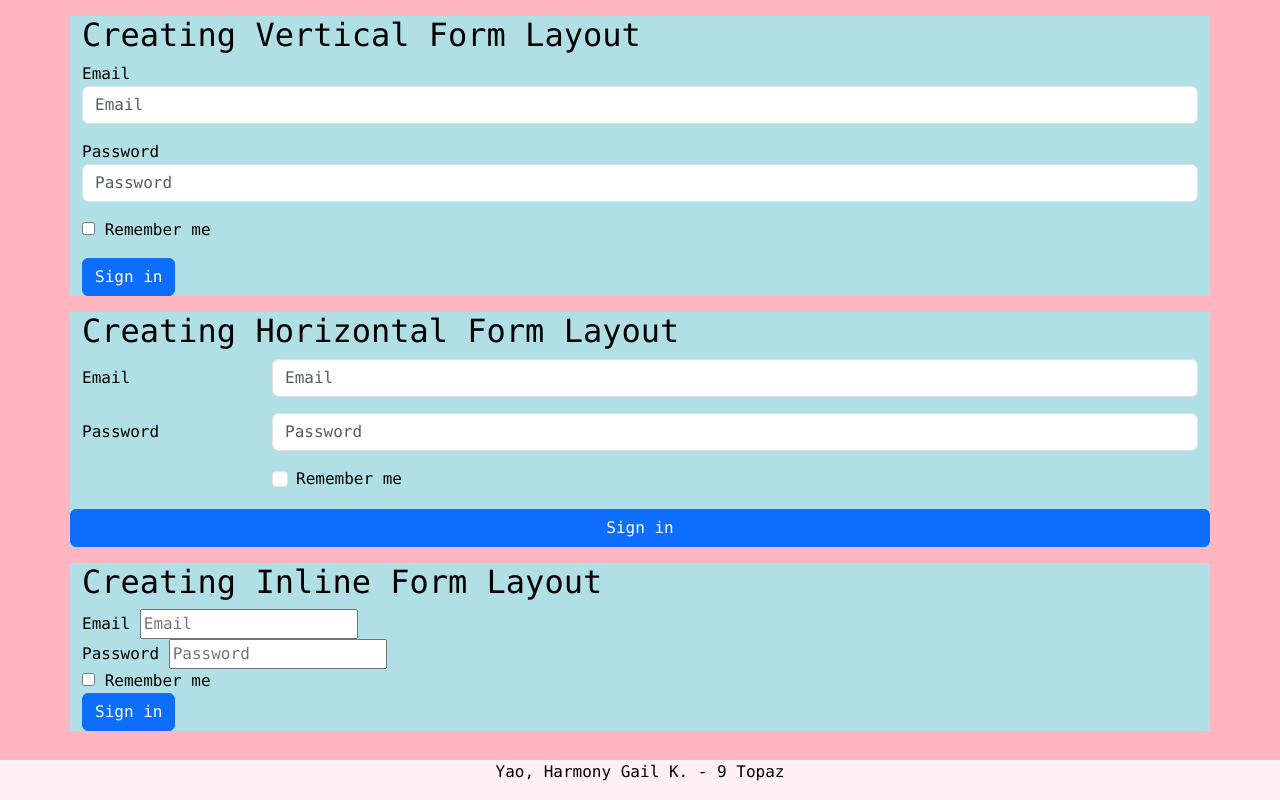
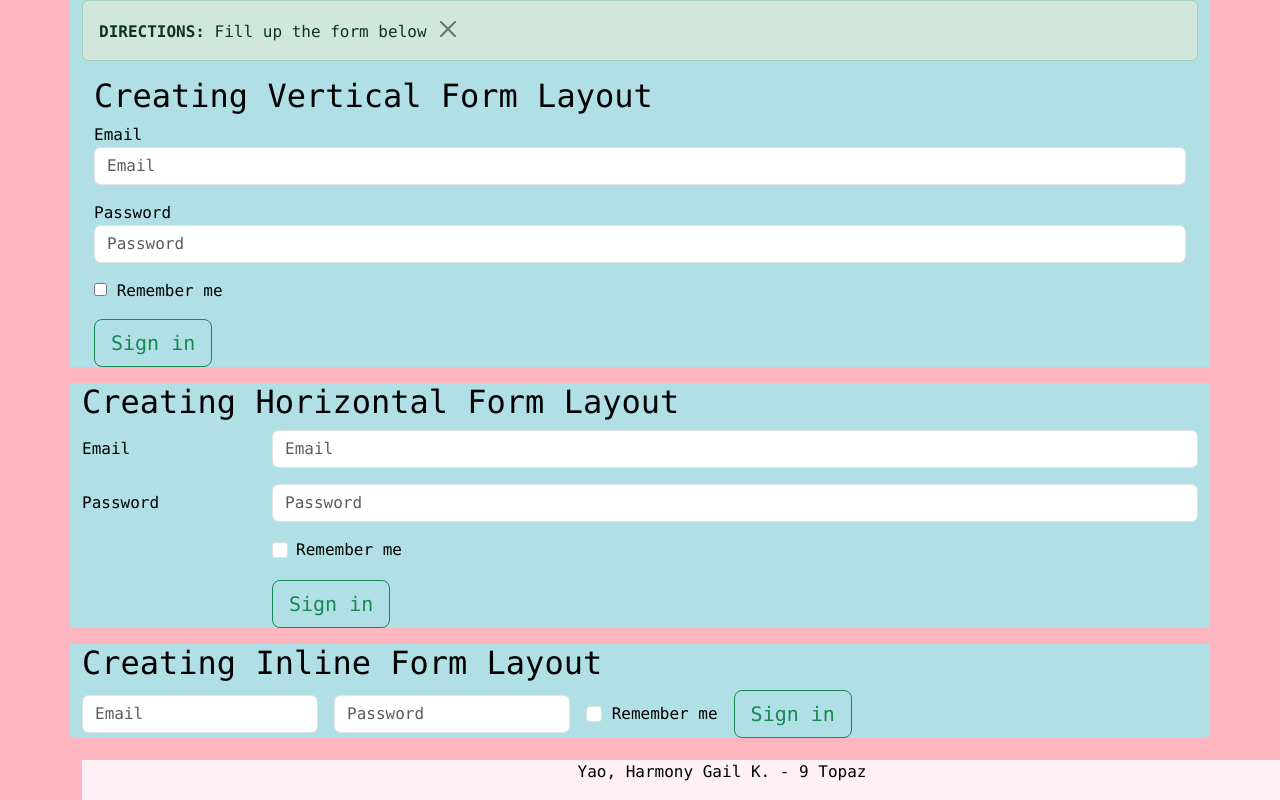
Before and after one commit to HYao9T/Q2-EXC4-HYao9T, a plain HTML site: page index.html in a window 1280 px wide. Shown: the top 800 px of the page. Drawn offline with nearby package versions, Linux system fonts and the light colour scheme.

Commit message:
Update index.html

```diff
--- a/index.html
+++ b/index.html
@@ -21,6 +21,17 @@
 
 <!-- VERTICAL FORM -->
 
+	<div class="vertical container">
+
+		<!-- Alert -->
+
+	<div class="alert alert-success alert-dismissable fade show">
+		<strong>DIRECTIONS:</strong>
+		Fill up the form below
+		<button type="button" class="btn-close" data-bs-dismiss="alert"></button>
+	</div>
+
+	<!-- Vertical form layout -->
 	<div class="container mt-3">
 
 		<h2>Creating Vertical Form Layout</h2>
@@ -41,10 +52,10 @@
 		         <label for="checkRemember">Remember me</label>
 		    </div>
 
-	    <button type="submit" class="btn btn-primary">Sign in</button>
+		    <button type="submit" class="btn btn-outline-success btn-lg">Sign in</button>
 		</form>
 	</div>
-
+</div>
 
 <!-- HORIZONTAL FORM -->
 
@@ -52,7 +63,8 @@
 	<h2>Creating Horizontal Form Layout</h2>
 
 	<form>
-	    <div class="row email mb-3"> <!--div for email-->
+		<!--div for email-->
+	    <div class="row email mb-3">
 	        <label for="inputEmail" class="col-sm-2 col-form-label">Email</label>
 
 	        <div class="col-sm-10">
@@ -60,14 +72,16 @@
 		     </div>
 	    </div>
 
-	    <div class="row remember password mb-3"> <!--div for password-->
+	    <!--div for password-->
+	    <div class="row remember password mb-3">
 	        <label for="inputPassword" class="col-sm-2 col-form-label">Password</label>
 	        <div class="col-sm-10">
 		        <input type="password" class="form-control" id="inputPassword" placeholder="Password">
 		     </div>
 	    </div>
 
-	    <div class="row remember mb-3"> <!--div for checkbox-->
+	    <!--div for checkbox-->
+	    <div class="row remember mb-3">
 	        <div class="offset-sm-2">
 	        	<div class="form-check col-sm-10">
 		            <input class="form-check-input" type="checkbox" id="checkRemember">
@@ -76,10 +90,12 @@
 	        </div>
 	    </div>
 
-	  <div class="row"> <!--div for button-->
-	    <button type="submit" class="btn btn-primary">Sign in</button>
+	  <!--div for button-->
+	  <div class="row">
+	  		<div class="offset-sm-2">
+	   			<button type="submit" class="btn btn-outline-success btn-lg">Sign in</button>
 	   		 </div>
-
+	   </div>
 	</form>
 </div>
 
@@ -89,24 +105,29 @@
 	<h2>Creating Inline Form Layout</h2>
 
 	<form>
-	    <div > <!--div for email-->
-	        <label for="inputEmail">Email</label>
-	        <input type="email" id="inputEmail" placeholder="Email">
+	    <div class="row align-items-center g-3">
+
+	    	<!--div for email-->
+	    	<div class="col-auto">
+		        <label class="visually-hidden" for="inputEmail">Email</label>
+		        <input type="email" class="form-control" id="inputEmail" placeholder="Email">
 		     </div>
 
-	    <div > <!--div for password-->
-	        <label for="inputPassword">Password</label>
-	        <input type="password" id="inputPassword" placeholder="Password">
+		<!--div for password-->
+	    	<div class="col-auto">
+		        <label class="visually-hidden" for="inputPassword">Password</label>
+		        <input type="password" class="form-control" id="inputPassword" placeholder="Password">
 		    </div>
 
-	    <div > <!--div for checkbox-->
-	        <div >
-	            <input type="checkbox" id="checkRemember">
-	            <label for="checkRemember">Remember me</label>
-	        </div>
+		 <!--div for checkbox-->
+			<div class="col-auto">
+	            <input  class="form-check-input" type="checkbox" id="checkRemember">
+	            <label class="form-check-label" for="checkRemember">Remember me</label>
 	        </div>
 
-	    <button type="submit" class="btn btn-primary">Sign in</button>
+	    <div class="col-auto">
+		    <button type="submit" class="btn btn-outline-success btn-lg">Sign in</button>
+		  </div>
 	</form>
 </div>
 
```
Lines whose indentation alone changed are shown as unchanged.
